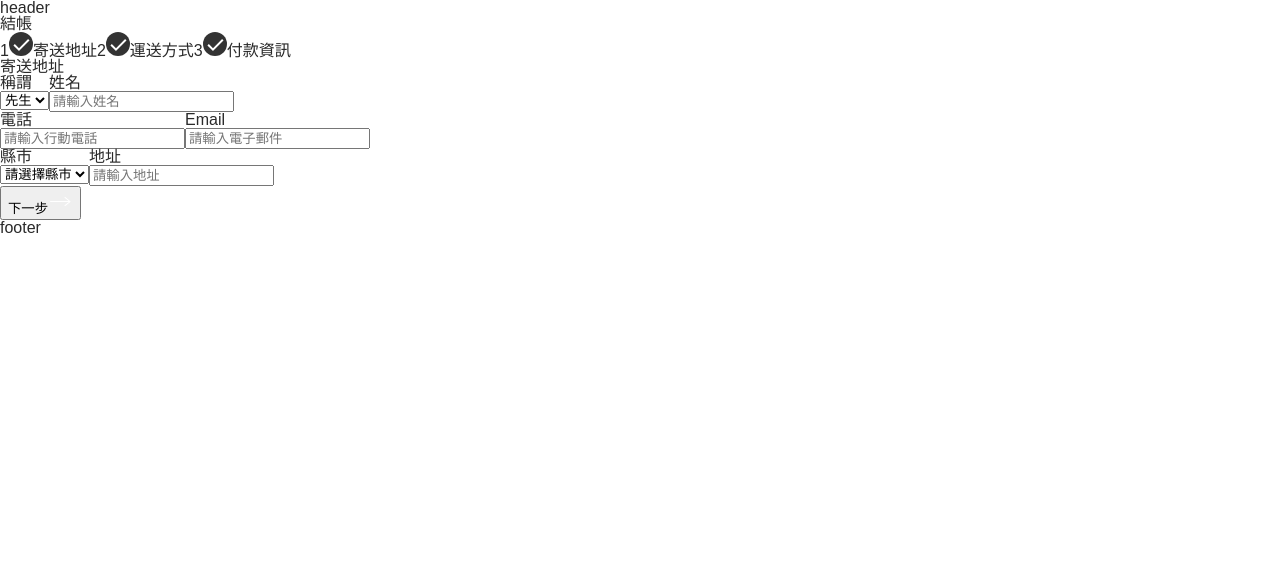
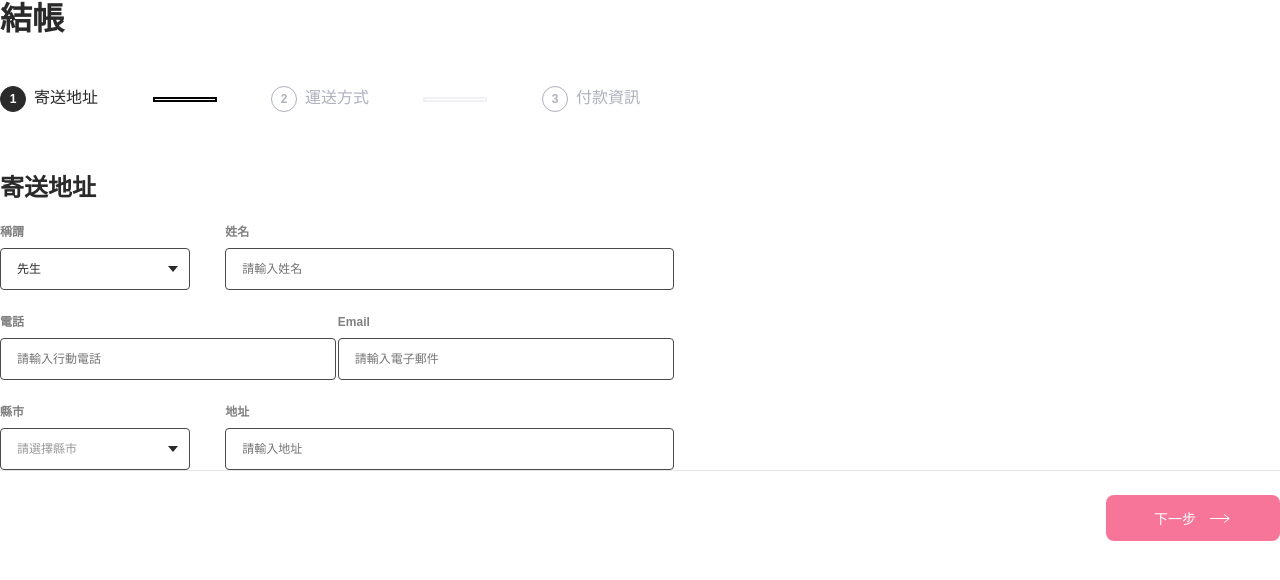
Before and after one commit to Yoruyeh/alpha_shop, a React (Create React App) app: page / in a window 1280 px wide. Shown: the top 580 px of the page. Built offline with nearby package versions, Linux system fonts and the light colour scheme.

Commit message:
add styles:register.scss and form.scss and delete the style import in main.js

```diff
--- a/src/App.js
+++ b/src/App.js
@@ -5,9 +5,9 @@ import './styles/all.scss';
 function App() {
   return (
     <div className="App">
-      <header>header</header>
+      <header></header>
       <Main class="site-main"/>
-      <footer>footer</footer>
+      <footer></footer>
     </div>
   );
 }
--- a/src/components/main.js
+++ b/src/components/main.js
@@ -1,6 +1,5 @@
 import Register from "./register";
 import ProgressControl from "./progress_control";
-import '../styles/base.scss';
 
 function Main() {
   return (
--- a/src/styles/all.scss
+++ b/src/styles/all.scss
@@ -1,2 +1,4 @@
 @import './reset.scss';
 @import './base.scss';
+@import './register.scss';
+@import './form.scss'
--- /dev/null
+++ b/src/styles/form.scss
@@ -0,0 +1,53 @@
+@mixin input-width($prefix, $division) {
+  $form-full-width: 540;
+
+  @for $index from 1 to ($division + 1) {
+    .#{$prefix}-#{$index} {
+      width: 100% * (($index * 65 + ($index - 1) * 30) / $form-full-width);
+    }
+  }
+}
+
+main.site-main {
+  margin-top: 80px;
+  padding-left: var(--site-edge-margin);
+  padding-right: var(--site-edge-margin);
+  background-color: inherit;
+
+  .main-container {
+    display: flex;
+    position: relative;
+    max-width: 1100px;
+    margin: 0 auto;
+    flex-wrap: wrap;
+    justify-content: space-between;
+  }
+}
+
+@media screen and (min-width: $screen-break-point) {
+  @include input-width('input-w-lg', 6);
+}
+
+@media screen and (max-width: $screen-break-point) {
+  $mobile-form-full-width: 346;
+
+  .input-w-sm-s1 {
+    width: 100% * 133 / $mobile-form-full-width;
+  }
+
+  .input-w-sm-s2 {
+    width: 100% * 183 / $mobile-form-full-width;
+  }
+
+  .input-w-sm-s3 {
+    width: 100% * 158 / $mobile-form-full-width;
+  }
+
+  .input-w-sm-full {
+    width: 100%;
+  }
+
+  main.site-main {
+    margin-top: 16px;
+  }
+}
--- /dev/null
+++ b/src/styles/register.scss
@@ -0,0 +1,474 @@
+%done-phase {
+  .icon {
+    display: inline-block;
+  }
+
+  .text {
+    display: none;
+  }
+}
+
+%undone-phase {
+  .icon {
+    display: none;
+  }
+
+  .text {
+    display: inline-block;
+  }
+}
+
+%current-text {
+  color: var(--progress-current-color);
+}
+
+%current-icon {
+  @extend %current-text;
+  background-color: transparent;
+  border: 1px solid var(--progress-current-color);
+  @extend %undone-phase;
+}
+
+%undone-text {
+  color: var(--progress-undone-color);
+}
+
+%undone-icon {
+  @extend %undone-text;
+  background-color: transparent;
+  border: 1px solid var(--progress-undone-color);
+  @extend %undone-phase;
+}
+
+%done-text {
+  @extend %current-text;
+}
+
+%done-icon {
+  color: var(--progress-done-color);
+  background-color: transparent;
+  @extend %done-phase;
+}
+
+section.register-container {
+  h2.register-title {
+    font-weight: 700;
+    font-size: 32px;
+    line-height: 38px;
+    color: var(--main-text);
+  }
+}
+
+section.progress-container {
+  display: flex;
+  align-items: center;
+  justify-content: space-between;
+  margin-top: 48px;
+
+  .progress-bar {
+    display: flex;
+    flex-grow: 1;
+    max-width: 60px;
+    height: 1px;
+    margin: 0px 8px;
+    border-width: 2px;
+    border-style: solid;
+  }
+
+  .progress-group {
+    display: flex;
+
+    .progress-icon {
+      display: inline-block;
+      position: relative;
+      width: 24px;
+      height: 24px;
+      margin-right: 8px;
+      border-radius: 50%;
+
+      .text {
+        width: inherit;
+        height: inherit;
+        position: absolute;
+        top: 0px;
+        font-size: 12px;
+        font-weight: 700;
+        line-height: 24px;
+        text-align: center;
+        color: inherit;
+      }
+
+      .icon {
+        width: inherit;
+        height: inherit;
+      }
+    }
+
+    .progress-label {
+      font-weight: 400;
+      line-height: 24px;
+      color: var(--main-text);
+    }
+  }
+}
+
+$phase-map: (
+  1: 'address',
+  2: 'shipping',
+  3: 'credit-card'
+);
+
+@for $index from 1 to 4 {
+  section.register-container[data-phase="#{$index}"] {
+
+    // progress-bar
+    .progress-bar {
+      &[data-order='1'] {
+        border-color: var(--done-progress-border);
+      }
+
+      &[data-order='2'] {
+        @if $index ==1 {
+          border-color: var(--undone-progress-border);
+        }
+
+        @else {
+          border-color: var(--done-progress-border);
+        }
+      }
+    }
+
+    @each $key,
+    $phase in $phase-map {
+
+      // progress-group
+      .progress-group[data-phase="#{$phase}"] {
+        @if $key >$index {
+          .progress-icon {
+            @extend %undone-icon;
+          }
+
+          .progress-label {
+            @extend %undone-text;
+          }
+        }
+
+        @else if $key ==$index {
+          .progress-icon {
+            @extend %current-icon;
+          }
+
+          .progress-label {
+            @extend %current-text;
+          }
+        }
+
+        @else {
+          .progress-icon {
+            @extend %done-icon;
+          }
+
+          .progress-label {
+            @extend %done-text;
+          }
+        }
+
+        @if $phase =='address' {
+          .progress-icon {
+            background-color: var(--pg-addr-bg-color);
+            border-color: var(--pg-addr-bg-color);
+
+            .text {
+              color: var(--pg-addr-color);
+            }
+          }
+        }
+      }
+
+      // form
+      form[data-phase="#{$phase}"] {
+        @if $index ==$key {
+          display: flex;
+        }
+
+        @else {
+          display: none;
+        }
+      }
+
+      // progress-control
+      &~section.progress-control-container {
+        .button-group[data-phase="#{$phase}"] {
+          @if $index ==$key {
+            display: flex;
+          }
+
+          @else {
+            display: none;
+          }
+        }
+      }
+    }
+  }
+}
+
+section.form-container {
+  display: flex;
+  margin-top: 64px;
+
+  h3.form-title {
+    display: flex;
+    flex: 0 0 100%;
+    font-weight: 700;
+    font-size: 24px;
+    line-height: 24px;
+  }
+}
+
+section.form-body {
+  .col {
+    justify-content: space-between;
+  }
+
+  .input-group {
+    margin-top: 24px;
+
+    .input-label {
+      font-weight: bold;
+      font-size: 12px;
+      line-height: 16px;
+      color: var(--input-label);
+      margin-bottom: 8px;
+    }
+
+    .select-container {
+      position: relative;
+
+      &::after {
+        position: absolute;
+        top: 50%;
+        right: 12px;
+        transform: translateY(-50%);
+        z-index: -2;
+        pointer-events: none;
+        border-style: solid;
+        border-width: 6px 5px 0 5px;
+        border-color: var(--select-arrow) transparent transparent transparent;
+        content: "";
+      }
+    }
+
+    input,
+    select {
+      width: 100%;
+      padding: 12px 16px;
+      font-weight: 400;
+      font-size: 12px;
+      font-family: 'Noto Sans TC', sans-serif;
+      line-height: 16px;
+      border: 1px solid var(--input-border);
+      border-radius: 4px;
+      background-color: transparent;
+    }
+
+    input {
+      color: var(--input-text);
+    }
+
+    select {
+      color: var(--select-true);
+      background-color: transparent;
+
+      &:required:invalid {
+        color: var(--select-false);
+      }
+
+      cursor: pointer;
+      -webkit-appearance: none;
+
+      option {
+        &[value=""][disabled] {
+          display: none;
+        }
+
+        color: var(--select-true);
+      }
+    }
+  }
+
+  .radio-group {
+    position: relative;
+    justify-content: unset;
+    padding: 11px 20px;
+    margin-top: 24px;
+    cursor: pointer;
+
+    input[type='radio'] {
+      width: 20px;
+      height: 20px;
+      margin-right: 20px;
+      align-self: center;
+      -webkit-appearance: none;
+    }
+
+    input[type='radio']::before {
+      content: '';
+      display: block;
+      width: inherit;
+      height: inherit;
+      border: 1px solid #222222;
+      border-radius: 50%;
+      background-color: #FFFFFF;
+    }
+
+    input[type='radio']:checked::before {
+      border: 6px solid #2A2A2A;
+      background-color: #FFFFFF;
+    }
+
+    .radio-info {
+      display: flex;
+      flex-grow: 1;
+      flex-wrap: wrap;
+      align-content: center;
+
+      .col {
+        margin-bottom: 2px;
+      }
+
+      .text {
+        font-size: 14px;
+        font-weight: normal;
+        line-height: 20px;
+      }
+
+      .price,
+      .period {
+        font-size: 12px;
+        line-height: 16px;
+      }
+    }
+
+    .radio-box-border {
+      position: absolute;
+      left: 0;
+      right: 0;
+      top: 0;
+      bottom: 0;
+    }
+
+    input[type='radio']~.radio-box-border {
+      border-radius: 4px;
+      border: 1px solid #F0F0F5;
+    }
+
+    input[type='radio']:checked~.radio-box-border {
+      border: 1px solid #2A2A2A;
+    }
+
+    #shipping-standard~.radio-info .shipping-text {
+      font-weight: normal;
+    }
+
+    #shipping-dhl~.radio-info .shipping-text {
+      font-weight: 700;
+    }
+  }
+}
+
+section.progress-control-container {
+  position: absolute;
+  left: 0px;
+  right: 0px;
+  bottom: 0px;
+}
+
+section.button-group {
+  padding-top: 24px;
+  border-top: 1px solid #E6E6EB;
+
+  button {
+    display: flex;
+    align-items: center;
+    height: 46px;
+    font-family: Inter, sans-serif;
+    font-size: 14px;
+    border-radius: 8px;
+    border-width: 0px;
+    padding: 0px;
+
+    &>svg {
+      width: 24px;
+      height: 24px;
+    }
+
+    &.prev {
+      background-color: transparent;
+      line-height: 20px;
+      font-weight: 400;
+      color: #000000;
+
+      >svg {
+        margin-right: 12px;
+      }
+    }
+
+    &.next {
+      justify-content: center;
+      width: 174px;
+      font-weight: 500;
+      line-height: 17px;
+      background: var(--pink);
+      color: #FFFFFF;
+      margin-left: auto;
+
+      >svg {
+        margin-left: 12px;
+      }
+    }
+  }
+}
+
+@media screen and (max-width: $screen-break-point) {
+  section.progress-container {
+    margin-top: 24px;
+
+    .progress-group {
+      .progress-icon {
+        width: 32px;
+        height: 32px;
+        margin-right: 0px;
+
+        .text {
+          line-height: 32px;
+        }
+      }
+    }
+
+    .progress-label {
+      display: none;
+    }
+  }
+
+  section.form-container {
+    margin-top: 24px;
+  }
+
+  section.progress-control-container {
+    position: relative;
+    margin-top: 24px;
+    margin-bottom: 40px;
+  }
+
+  section.button-group {
+    button.next {
+      width: 156px;
+    }
+
+    &[data-phase='address'] {
+      button.next {
+        width: 100%;
+      }
+    }
+  }
+}
```
